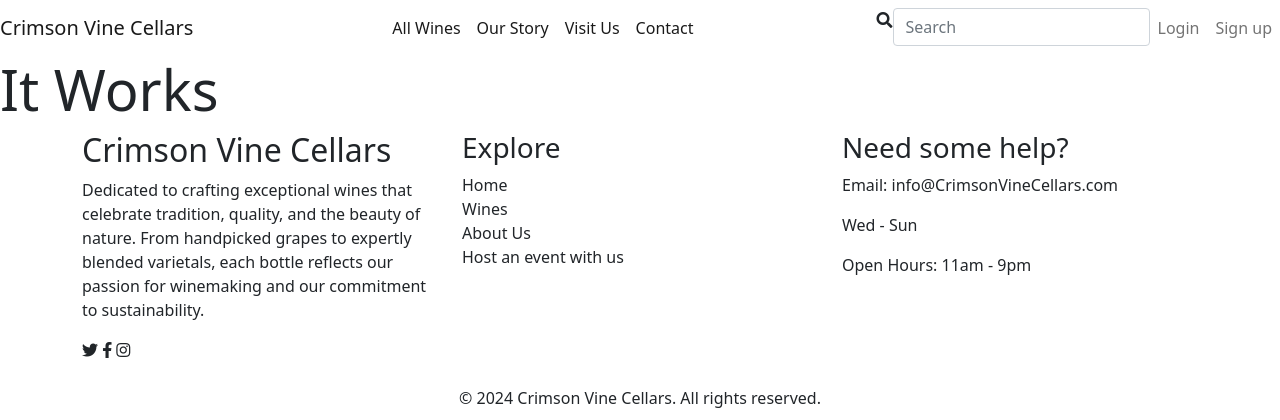
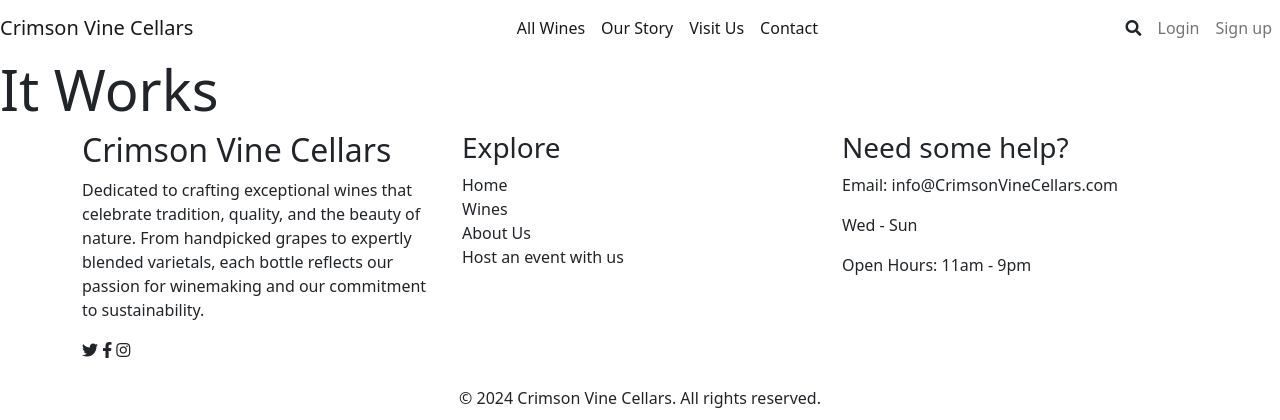
Before and after one commit to jordie-13/Crimson_Vine_Cellars, a Django app: page / in a window 1280 px wide. Shown: the top 420 px of the page. Run offline with Django 5.2, Linux system fonts and the light colour scheme; some libraries are stand-ins or nearby versions.

Commit message:
Create base js, add auto message timer & search dropdown

```diff
--- a/crimson_vine_cellars/settings.py
+++ b/crimson_vine_cellars/settings.py
@@ -132,6 +132,10 @@ USE_TZ = True
 
 STATIC_URL = 'static/'
 
+STATICFILES_DIRS = [
+    os.path.join(BASE_DIR, "static"),
+]
+
 # Default primary key field type
 # https://docs.djangoproject.com/en/5.0/ref/settings/#default-auto-field
 
--- /dev/null
+++ b/static/js/base.js
@@ -0,0 +1,19 @@
+document.addEventListener("DOMContentLoaded", function() {
+    // Automatically close messages after 3 seconds
+    setTimeout(function() {
+        console.log("Timeout function executed.");
+
+        let messages = document.querySelectorAll('.alert');
+        messages.forEach(function(message) {
+            console.log("Hiding message:", message.textContent);
+            message.style.display = 'none';
+        });
+    }, 3000);
+
+    // Toggle search form visibility
+    document.querySelector('.search-icon').addEventListener('click', function() {
+        var form = document.querySelector('.form-inline');
+        form.classList.toggle('d-none');      // Hide/show using d-none class
+        form.classList.toggle('d-block');     // Show as block element
+    });
+});
--- a/templates/base.html
+++ b/templates/base.html
@@ -62,11 +62,11 @@
 
                 <!-- Moved to the right -->
                 <ul class="navbar-nav">
-                    <li class="nav-item">
+                    <li class="nav-item my-auto me-2">
                         <i class="fas fa-search search-icon"></i>
                     </li>
                     <li class="nav-item">
-                        <form class="form-inline my-2 my-lg-0" method="GET" action="#">
+                        <form class="form-inline my-2 my-lg-0 d-none" method="GET" action="">
                             <input class="form-control mr-sm-2" type="search" placeholder="Search" aria-label="Search" name="query">
                         </form>
                     </li>
```
